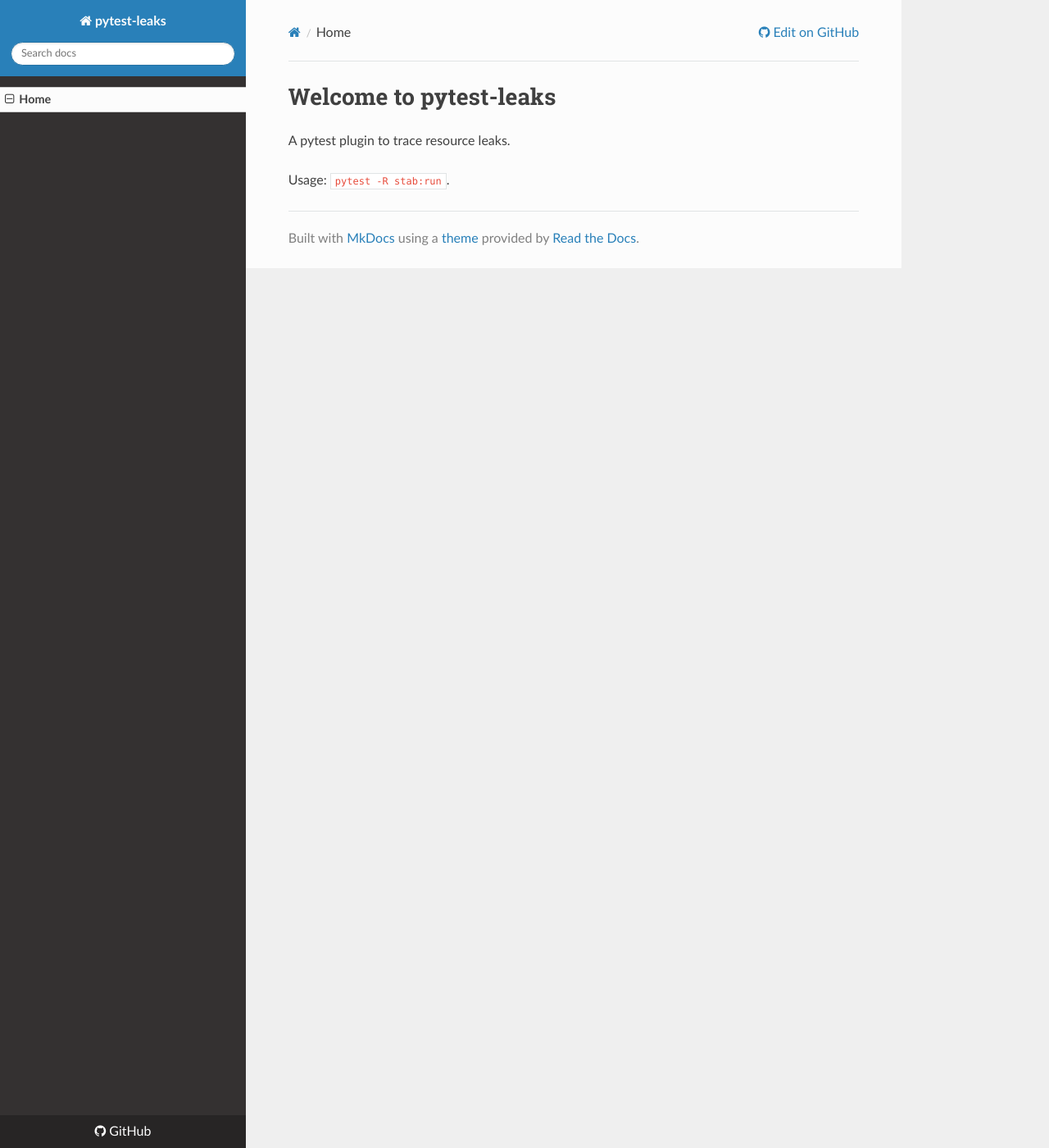
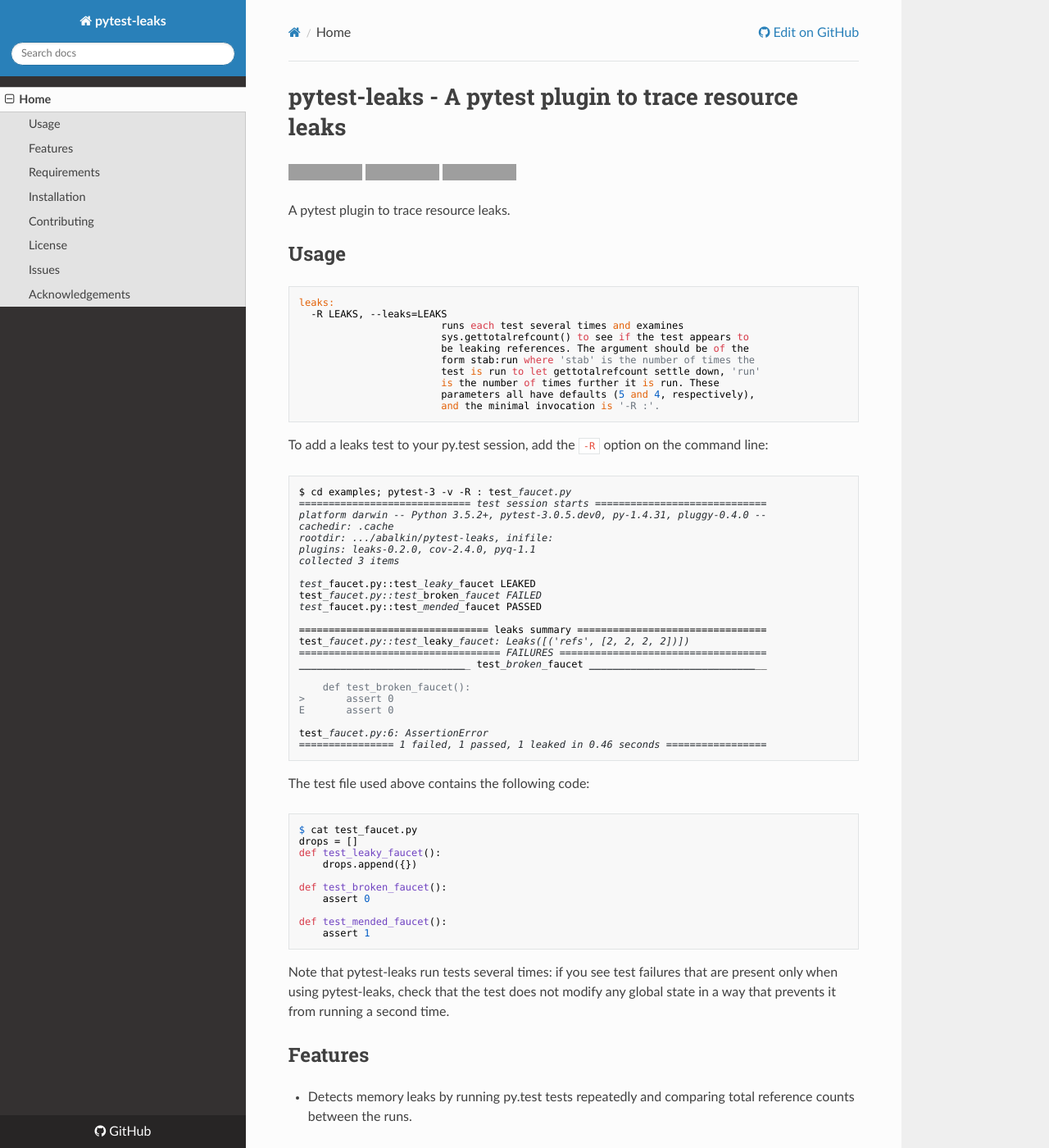
Before and after one commit to abalkin/pytest-leaks, an MkDocs documentation site: the page built from docs/index.md, in a window 1280 px wide and 1400 px high. Shown: the whole window at 82% size. Built offline with MkDocs 1.6.1, drawn with Linux system fonts in a browser that asks for light colours; nearby versions of some CDN libraries; old or Windows-style settings are respelled for this version of MkDocs; some of the changed text lies outside the part shown; grey boxes are pictures that could not be loaded.

Commit message:
DOC: make gh-pages contain same information as README
Convert README to markdown to be compatible with mkdocs, and include it
in docs via markdown-include plugin.

```diff
--- /dev/null
+++ b/README.md
@@ -0,0 +1,110 @@
+# pytest-leaks - A pytest plugin to trace resource leaks
+
+[![See Package Info on PyPI](https://badge.fury.io/py/pytest-leaks.svg)](https://badge.fury.io/py/pytest-leaks)
+[![See Build Status on Travis CI](https://travis-ci.org/abalkin/pytest-leaks.svg?branch=master)](https://travis-ci.org/abalkin/pytest-leaks)
+[![See Build Status on AppVeyor](https://ci.appveyor.com/api/projects/status/github/abalkin/pytest-leaks?branch=master&svg=true)](https://ci.appveyor.com/project/abalkin/pytest-leaks/branch/master)
+
+A pytest plugin to trace resource leaks.
+
+## Usage
+
+    leaks:
+      -R LEAKS, --leaks=LEAKS
+                            runs each test several times and examines
+                            sys.gettotalrefcount() to see if the test appears to
+                            be leaking references. The argument should be of the
+                            form stab:run where 'stab' is the number of times the
+                            test is run to let gettotalrefcount settle down, 'run'
+                            is the number of times further it is run. These
+                            parameters all have defaults (5 and 4, respectively),
+                            and the minimal invocation is '-R :'.
+
+To add a leaks test to your py.test session, add the `-R` option on the
+command line:
+
+    $ cd examples; pytest-3 -v -R : test_faucet.py
+    ============================= test session starts =============================
+    platform darwin -- Python 3.5.2+, pytest-3.0.5.dev0, py-1.4.31, pluggy-0.4.0 --
+    cachedir: .cache
+    rootdir: .../abalkin/pytest-leaks, inifile:
+    plugins: leaks-0.2.0, cov-2.4.0, pyq-1.1
+    collected 3 items
+
+    test_faucet.py::test_leaky_faucet LEAKED
+    test_faucet.py::test_broken_faucet FAILED
+    test_faucet.py::test_mended_faucet PASSED
+
+    ================================ leaks summary ================================
+    test_faucet.py::test_leaky_faucet: Leaks([('refs', [2, 2, 2, 2])])
+    ================================== FAILURES ===================================
+    _____________________________ test_broken_faucet ______________________________
+
+        def test_broken_faucet():
+    >       assert 0
+    E       assert 0
+
+    test_faucet.py:6: AssertionError
+    ================ 1 failed, 1 passed, 1 leaked in 0.46 seconds =================
+
+The test file used above contains the following code:
+
+    $ cat test_faucet.py
+    drops = []
+    def test_leaky_faucet():
+        drops.append({})
+
+    def test_broken_faucet():
+        assert 0
+
+    def test_mended_faucet():
+        assert 1
+
+Note that pytest-leaks run tests several times: if you see test failures
+that are present only when using pytest-leaks, check that the test does
+not modify any global state in a way that prevents it from running a
+second time.
+
+## Features
+
+- Detects memory leaks by running py.test tests repeatedly and
+  comparing total reference counts between the runs.
+
+## Requirements
+
+- py.test version \>= 3;
+- A debug build of Python (2.7 or \>=3.5).
+
+On Linux, Python debug builds can be found in packages `pythonX.Y-dbg`
+(Debian and derivatives) and `python3-debug` (Fedora and derivatives).
+
+## Installation
+
+You can install "pytest-leaks" via [pip](https://pypi.python.org/pypi/pip/) from
+[PyPI](https://pypi.python.org/pypi):
+
+    $ pip install pytest-leaks
+
+## Contributing
+
+Contributions are very welcome. Tests can be run with
+[tox](https://tox.readthedocs.io/en/latest/), please ensure the coverage
+at least stays the same before you submit a pull request.
+
+## License
+
+Distributed under the terms of the [MIT](http://opensource.org/licenses/MIT) and
+[PSF](https://docs.python.org/3/license.html) licenses, "pytest-leaks"
+is free and open source software.
+
+## Issues
+
+If you encounter any problems, please [file an issue](https://github.com/abalkin/pytest-leaks/issues)
+along with a detailed description.
+
+## Acknowledgements
+
+This [Pytest](https://github.com/pytest-dev/pytest) plugin was initially
+generated with [Cookiecutter](https://github.com/audreyr/cookiecutter)
+along with [@hackebrot](https://github.com/hackebrot)'s
+[Cookiecutter-pytest-plugin](https://github.com/pytest-dev/cookiecutter-pytest-plugin)
+template.
--- a/docs/index.md
+++ b/docs/index.md
@@ -1,5 +1 @@
-# Welcome to pytest-leaks
-
-A pytest plugin to trace resource leaks.
-
-Usage: `pytest -R stab:run`.
+{!../README.md!}
--- a/mkdocs.yml
+++ b/mkdocs.yml
@@ -1,10 +1,14 @@
 site_name: pytest-leaks
 site_description: A pytest plugin to trace resource leaks.
 site_author: Alexander Belopolsky
+
+markdown_extensions:
+  - markdown_include.include:
+      base_path: docs
 
 theme: readthedocs
 
 repo_url: https://github.com/abalkin/pytest-leaks
 
 pages:
-- Home: index.md
+  - Home: index.md
--- a/setup.py
+++ b/setup.py
@@ -28,7 +28,8 @@
     license='MIT and Python-2.0',
     url='https://github.com/abalkin/pytest-leaks',
     description='A pytest plugin to trace resource leaks.',
-    long_description=read('README.rst'),
+    long_description=read('README.md'),
+    long_description_content_type="text/markdown",
     packages=['pytest_leaks'],
     install_requires=['pytest>=3'],
     python_requires='>=2.7, !=3.0.*, !=3.1.*, !=3.2.*, !=3.3.*, !=3.4.*',
```
Also changed, not shown: README.rst (deleted), 2 other files.
